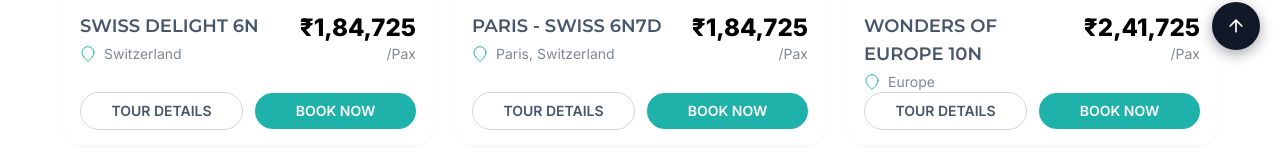
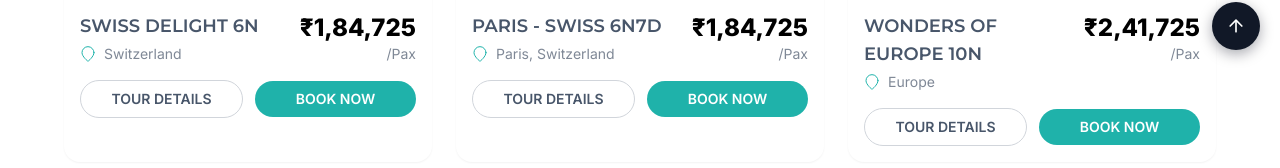
Before and after one commit to Avesh-Khan/The-GlobalTrip, a React (Vite) app: page /package in a window 1280 px wide. Shown: the part 726-894 px from the top of the page. Built offline with nearby package versions, Linux system fonts and the light colour scheme; grey boxes are pictures that could not be loaded.

Commit message:
new changes

```diff
--- a/client/pages/Package.tsx
+++ b/client/pages/Package.tsx
@@ -402,7 +402,7 @@ export default function Package() {
                       </div>
                     </div>
 
-                    <div className="mt-4 flex items-center gap-3 mt-auto">
+                    <div className="mt-4 flex items-center gap-3">
                       <button
                         onClick={(e) => {
                           e.stopPropagation();
```
Also changed, not shown: client/vercel.json (added).
